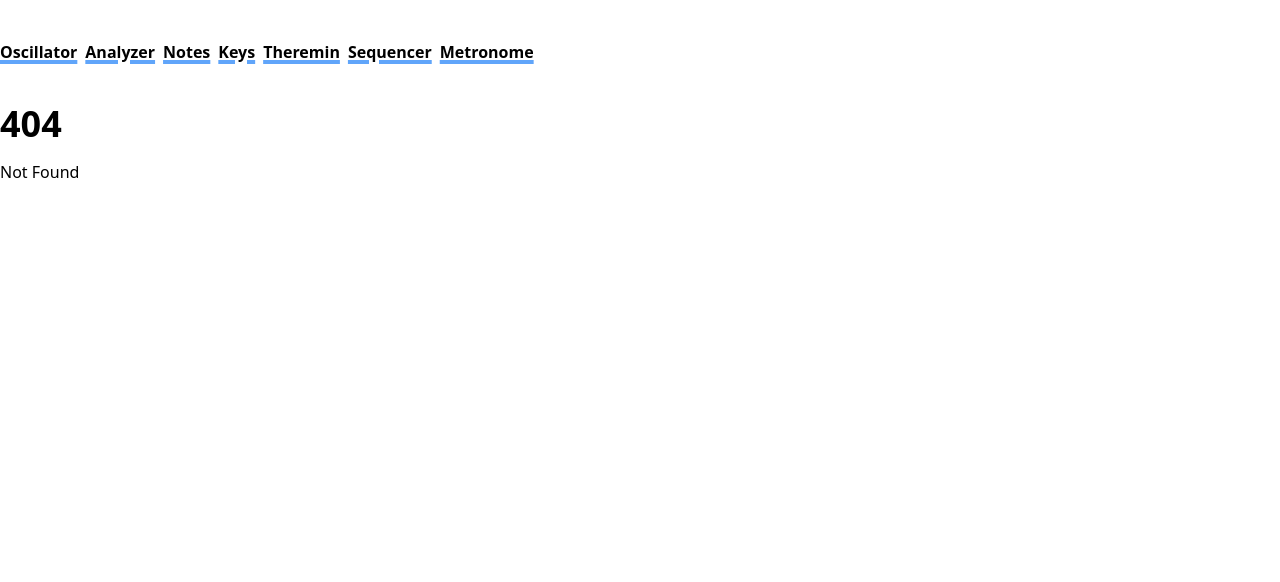
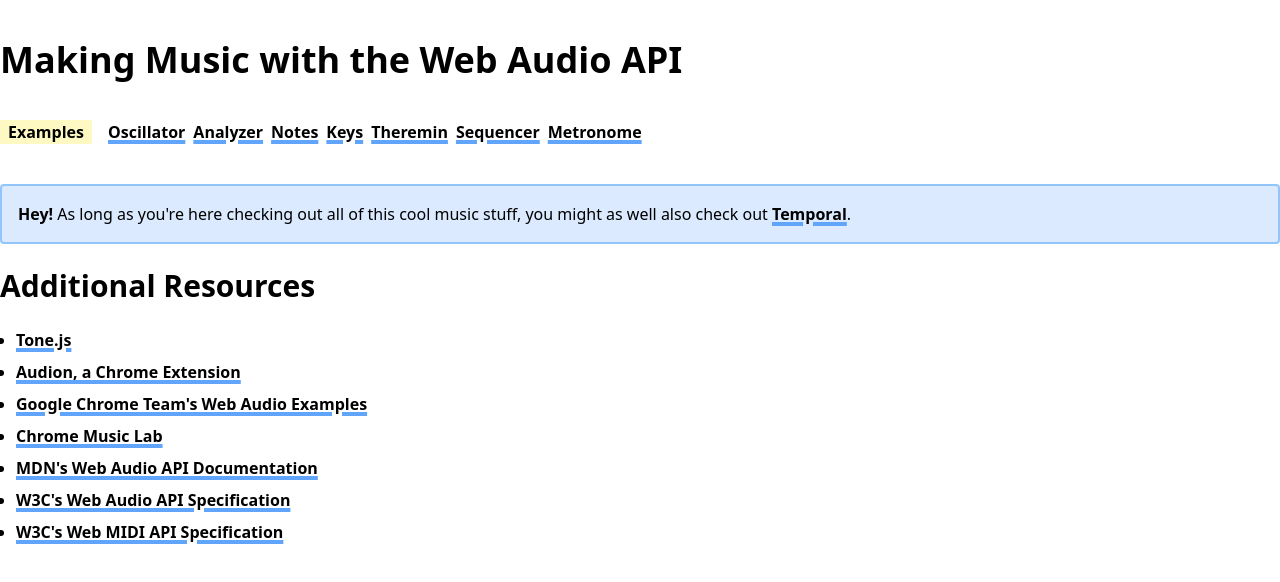
Before and after one commit to stevekinney/synthesizzler, a SvelteKit app: page / in a window 1280 px wide. Before the commit this address had no page. Shown: the top 582 px of the page. Built offline with nearby package versions, Linux system fonts and the light colour scheme.

Commit message:
Pretty up the home page.

```diff
--- a/src/routes/+layout.svelte
+++ b/src/routes/+layout.svelte
@@ -4,8 +4,17 @@
 </script>
 
 <div class="container mx-auto my-10 px-4 md:px-2 lg:px-0">
+  <header>
+    <h1>
+      <a href="/" class="no-underline hover:bg-indigo-50">
+        Making Music with the Web Audio API
+      </a>
+    </h1>
+  </header>
   <nav class="my-10 rounded">
-    <ul class="flex flex-wrap gap-2 items-center">
+    <ul
+      class="flex flex-wrap gap-2 items-center md:before:content-['Examples'] md:before:mr-2 md:before:font-bold md:before:bg-yellow-100 md:before:px-2"
+    >
       <li>
         <Link href="/oscillator">Oscillator</Link>
       </li>
--- /dev/null
+++ b/src/routes/+page.svelte
@@ -0,0 +1,57 @@
+<svelte:head>
+  <title>Making Music with the Web Audio API</title>
+</svelte:head>
+
+<section class="space-y-6">
+  <p class="bg-blue-100 border-2 border-blue-300 rounded p-4">
+    <strong>Hey!</strong> As long as you're here checking out all of this cool
+    music stuff, you might as well also check out
+    <a href="https://temporal.io/" target="_blank">Temporal</a>.
+  </p>
+
+  <h2>Additional Resources</h2>
+  <ul class="list-disc pl-4 space-y-2">
+    <li>
+      <a href="https://tonejs.github.io/" target="_blank">Tone.js</a>
+    </li>
+    <li>
+      <a
+        href="https://chromewebstore.google.com/detail/audion/cmhomipkklckpomafalojobppmmidlgl?pli=1"
+        target="_blank"
+      >
+        Audion, a Chrome Extension
+      </a>
+    </li>
+    <li>
+      <a
+        href="https://googlechromelabs.github.io/web-audio-samples/"
+        target="_blank"
+      >
+        Google Chrome Team's Web Audio Examples
+      </a>
+    </li>
+    <li>
+      <a href="https://musiclab.chromeexperiments.com/" target="_blank">
+        Chrome Music Lab
+      </a>
+    </li>
+    <li>
+      <a
+        href="https://developer.mozilla.org/en-US/docs/Web/API/Web_Audio_API/Using_Web_Audio_API"
+        target="_blank"
+      >
+        MDN's Web Audio API Documentation
+      </a>
+    </li>
+    <li>
+      <a href="https://www.w3.org/TR/webaudio/" target="_blank">
+        W3C's Web Audio API Specification
+      </a>
+    </li>
+    <li>
+      <a href="https://www.w3.org/TR/webmidi/" target="_blank">
+        W3C's Web MIDI API Specification
+      </a>
+    </li>
+  </ul>
+</section>
```
